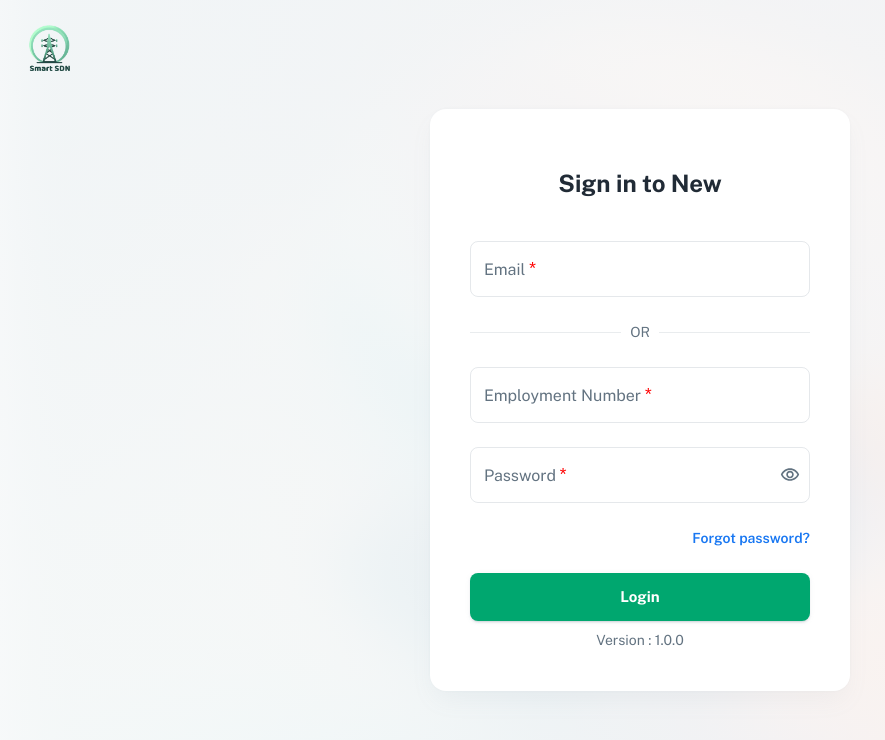
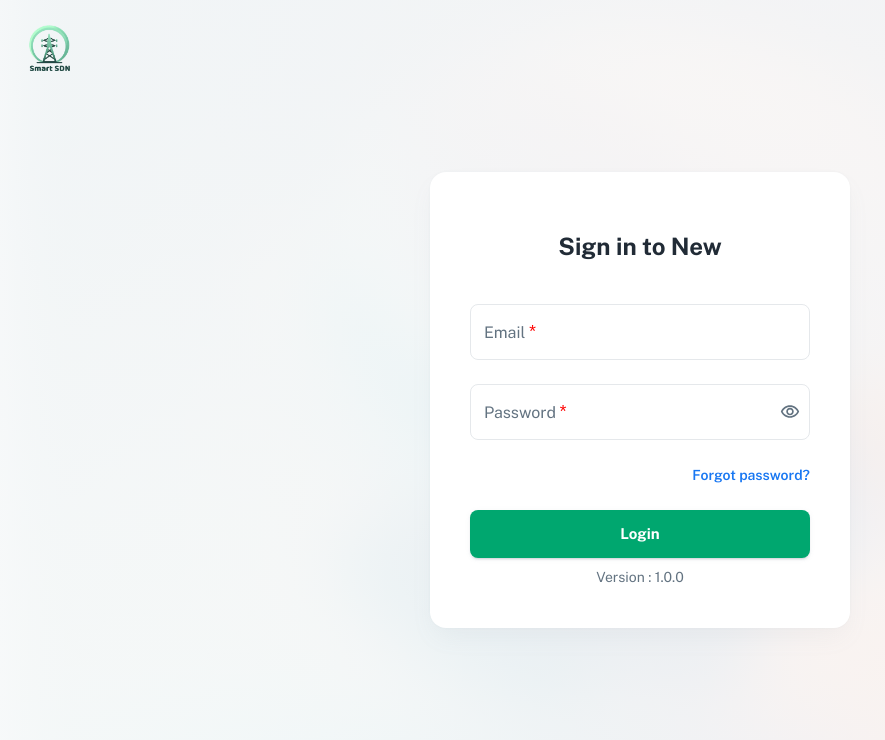
Before and after one commit to maheshChudasama98/finance_client_v02, a React (Vite) app: page /login in a window 1280 px wide. Shown: the top 740 px of the page, without its empty margins (0-885 px from the left). Built offline with nearby package versions, Linux system fonts and the light colour scheme.

Commit message:
login page change

```diff
--- a/src/Apps/Auth/login/login-view.jsx
+++ b/src/Apps/Auth/login/login-view.jsx
@@ -6,7 +6,6 @@ import Link from '@mui/material/Link';
 import Card from '@mui/material/Card';
 import Stack from '@mui/material/Stack';
 import Button from '@mui/material/Button';
-import Divider from '@mui/material/Divider';
 // import TextField from '@mui/material/TextField';
 import Typography from '@mui/material/Typography';
 import IconButton from '@mui/material/IconButton';
@@ -19,8 +18,8 @@ import VisibilityOffOutlinedIcon from '@mui/icons-material/VisibilityOffOutlined
 import { useRouter } from 'src/routes/hooks';
 
 import { bgGradient } from 'src/theme/css';
-import { ProjectName, } from 'src/constance';
-import { LoginApiAction, InfoApiActionService, } from 'src/Services/Auth.Services';
+import { ProjectName } from 'src/constance';
+import { LoginApiAction, InfoApiActionService } from 'src/Services/Auth.Services';
 
 import Logo from 'src/components/logo';
 import { TextFieldForm } from 'src/components/inputs';
@@ -48,7 +47,6 @@ export default function LoginView() {
   //   }
   // };
 
-
   const handleClickShowPassword = () => setShowPassword((show) => !show);
 
   const handleMouseDownPassword = (event) => {
@@ -57,15 +55,17 @@ export default function LoginView() {
 
   const handleSubmitAction = (values) => {
     const payload = {
-      "UserEmail": values.UserEmail,
-      "UserNumber": values.UserNumber,
-      "UserPassword": values.UserPassword,
+      UserEmail: values.UserEmail,
+      // UserNumber: values.UserNumber,
+      UserPassword: values.UserPassword,
     };
 
-    dispatch(LoginApiAction(payload, (response) => {
-      dispatch(InfoApiActionService((res) => { }))
-      router.push('/accounts');
-    }));
+    dispatch(
+      LoginApiAction(payload, (response) => {
+        dispatch(InfoApiActionService((res) => {}));
+        router.push('/accounts');
+      })
+    );
   };
 
   return (
@@ -86,7 +86,6 @@ export default function LoginView() {
         }}
       />
 
-
       <Stack alignItems="center" justifyContent="center" sx={{ height: 1 }}>
         <Card
           sx={{
@@ -95,46 +94,40 @@ export default function LoginView() {
             maxWidth: 420,
           }}
         >
-          <Typography variant="h4" align='center' sx={{ mt: 2, mb: 5 }}>Sign in to {ProjectName}</Typography>
+          <Typography variant="h4" align="center" sx={{ mt: 2, mb: 5 }}>
+            Sign in to {ProjectName}
+          </Typography>
 
           <Formik
             enableReinitialize
             initialValues={{
-              UserEmail: "",
-              UserNumber: "",
-              UserPassword: ""
+              UserEmail: '',
+              // UserNumber: "",
+              UserPassword: '',
             }}
-            validationSchema={
-              Yup.object().shape({
-                UserEmail: Yup.string()
-                  .matches(/^[a-zA-Z0-9._%+-]+@[a-zA-Z0-9.-]+\.[a-zA-Z]{2,}$/, 'Please enter a valid email')
-                  .nullable()
-                  .test('either-email-or-employment', 'Either Email or Employment Number is required', (value, context) => {
-                    const { UserNumber } = context.parent;
-                    return Boolean(value || UserNumber);
-                  }),
-                UserNumber: Yup.string()
-                  .nullable()
-                  .test('either-email-or-employment', 'Either Email or Employment Number is required', (value, context) => {
-                    const { UserEmail } = context.parent;
-                    return Boolean(value || UserEmail);
-                  }),
-                UserPassword: Yup.string()
-                  .required('Password is required')
-              })
-            }
+            validationSchema={Yup.object().shape({
+              UserEmail: Yup.string()
+                .matches(
+                  /^[a-zA-Z0-9._%+-]+@[a-zA-Z0-9.-]+\.[a-zA-Z]{2,}$/,
+                  'Please enter a valid email'
+                )
+                .required('Email is required'),
+              // UserNumber: Yup.string()
+              //   .nullable()
+              //   .test('either-email-or-employment', 'Either Email or Employment Number is required', (value, context) => {
+              //     const { UserEmail } = context.parent;
+              //     return Boolean(value || UserEmail);
+              //   }),
+              UserPassword: Yup.string().required('Password is required'),
+            })}
             onSubmit={handleSubmitAction}
           >
             {(props) => (
-              <Form autoComplete="off" noValidate >
-                <Stack spacing={3}  >
-                  <TextFieldForm
-                    formik={props}
-                    label='Email'
-                    field='UserEmail'
-                  />
+              <Form autoComplete="off" noValidate>
+                <Stack spacing={3}>
+                  <TextFieldForm formik={props} label="Email" field="UserEmail" />
 
-                  <Divider sx={{ my: 3 }}>
+                  {/* <Divider sx={{ my: 3 }}>
                     <Typography variant="body2" sx={{ color: 'text.secondary' }}>
                       OR
                     </Typography>
@@ -145,12 +138,12 @@ export default function LoginView() {
                     formik={props}
                     label='Employment Number'
                     field='UserNumber'
-                  />
+                  /> */}
 
                   <TextFieldForm
                     formik={props}
-                    label='Password'
-                    field='UserPassword'
+                    label="Password"
+                    field="UserPassword"
                     type={!showPassword ? 'text' : 'password'}
                     InputProps={{
                       endAdornment: (
@@ -161,38 +154,43 @@ export default function LoginView() {
                             onMouseDown={handleMouseDownPassword}
                             edge="end"
                           >
-                            {showPassword ? <VisibilityOutlinedIcon fontSize="small" /> : <VisibilityOffOutlinedIcon fontSize="small" />}
+                            {showPassword ? (
+                              <VisibilityOutlinedIcon fontSize="small" />
+                            ) : (
+                              <VisibilityOffOutlinedIcon fontSize="small" />
+                            )}
                           </IconButton>
                         </InputAdornment>
-                      )
+                      ),
                     }}
                   />
                 </Stack>
 
                 <Stack direction="row" alignItems="center" justifyContent="flex-end" sx={{ my: 3 }}>
-                  <Link variant="subtitle2" underline="hover" onClick={() => router.push('/forgot-password')} >
+                  <Link
+                    variant="subtitle2"
+                    underline="hover"
+                    onClick={() => router.push('/forgot-password')}
+                  >
                     Forgot password?
                   </Link>
                 </Stack>
 
-                <Button
-                  fullWidth
-                  size="large"
-                  type="submit"
-                  variant="contained"
-                  color="success">
+                <Button fullWidth size="large" type="submit" variant="contained" color="success">
                   Login
                 </Button>
 
-                <Typography variant="body2" sx={{ color: 'text.secondary', textAlign: 'center', mt: 1 }}>
+                <Typography
+                  variant="body2"
+                  sx={{ color: 'text.secondary', textAlign: 'center', mt: 1 }}
+                >
                   Version : {__APP_VERSION__}
                 </Typography>
-
               </Form>
             )}
-          </Formik >
+          </Formik>
         </Card>
       </Stack>
-    </Box >
+    </Box>
   );
 }
--- a/src/constance.jsx
+++ b/src/constance.jsx
@@ -1,4 +1,4 @@
-export const apiURL = "http://localhost:9005"
+export const apiURL = "http://localhost:8080"
 // export const apiURL = "http://147.79.68.222:9002"
 export const ImgUrl = `http://${apiURL}/url`;
 
--- a/src/utils/utils.js
+++ b/src/utils/utils.js
@@ -1,22 +1,22 @@
 export function lightenColor(hexColor, factor) {
   // Remove '#' if present
-  hexColor = hexColor.replace('#', '');
+  // hexColor = hexColor.replace('#', '');
 
   // Parse the color into RGB components
-  const red = parseInt(hexColor.slice(0, 2), 16);
-  const green = parseInt(hexColor.slice(2, 4), 16);
-  const blue = parseInt(hexColor.slice(4, 6), 16);
+  // const red = parseInt(hexColor.slice(0, 2), 16);
+  // const green = parseInt(hexColor.slice(2, 4), 16);
+  // const blue = parseInt(hexColor.slice(4, 6), 16);
 
   // Calculate the new RGB values by blending towards white
-  const newRed = Math.round(red + (255 - red) * factor);
-  const newGreen = Math.round(green + (255 - green) * factor);
-  const newBlue = Math.round(blue + (255 - blue) * factor);
+  // const newRed = Math.round(red + (255 - red) * factor);
+  // const newGreen = Math.round(green + (255 - green) * factor);
+  // const newBlue = Math.round(blue + (255 - blue) * factor);
 
   // Convert the RGB values back to a hex color
-  const newHexColor = `#${((1 << 24) | (newRed << 16) | (newGreen << 8) | newBlue)
-    .toString(16)
-    .slice(1)
-    .toUpperCase()}`;
+  // const newHexColor = `#${((1 << 24) | (newRed << 16) | (newGreen << 8) | newBlue)
+  //   .toString(16)
+  //   .slice(1)
+  //   .toUpperCase()}`;
 
-  return newHexColor;
+  return '#000000';
 }
```
